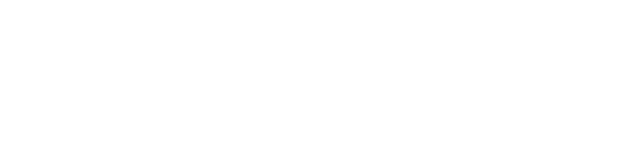
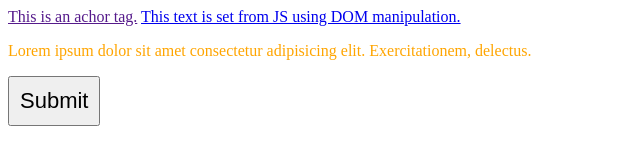
Before and after one commit to gtrujillo15/dom-js, a plain HTML site: page index.html in a window 1280 px wide. Shown: the whole page, without its empty margins (0-640 px from the left). Drawn offline with Linux system fonts and the light colour scheme.

Commit message:
learning about dom manipulation

```diff
--- a/index.html
+++ b/index.html
@@ -8,7 +8,12 @@
     <title>DOM</title>
 </head>
 <body>
+    <a href="">This is an achor tag.</a>
+    <a href="">This is another anchor tag.</a>
 
+    <p id="para-1">Lorem ipsum dolor sit amet consectetur adipisicing elit. Exercitationem, delectus.</p>
+
+    <button class="button">Submit</button>
 
     <script src="js/script.js"></script>
 </body>
--- a/js/script.js
+++ b/js/script.js
@@ -0,0 +1,27 @@
+//query selector
+var anchor = document.querySelector('a');
+console.log(anchor);
+
+var allAnchors = document.querySelectorAll('a');
+console.log(allAnchors);
+
+//change text
+allAnchors[1].textContent = 'This text is set from JS using DOM manipulation.';
+allAnchors[1].href = 'https://www.google.com';
+allAnchors[1].target = '_blank';
+
+//get element by id
+var para1 = document.getElementById('para-1');
+console.log(para1);
+
+var para1UsingSelector = document.querySelector('#para-1');
+console.log(para1UsingSelector);
+
+//change text color
+para1.style.color = 'orange'; //using color
+
+//button
+var btn = document.getElementsByClassName('button');
+console.log(btn[0]);
+btn[0].style.padding = "10px";
+btn[0].style.fontSize = "22px";
```
